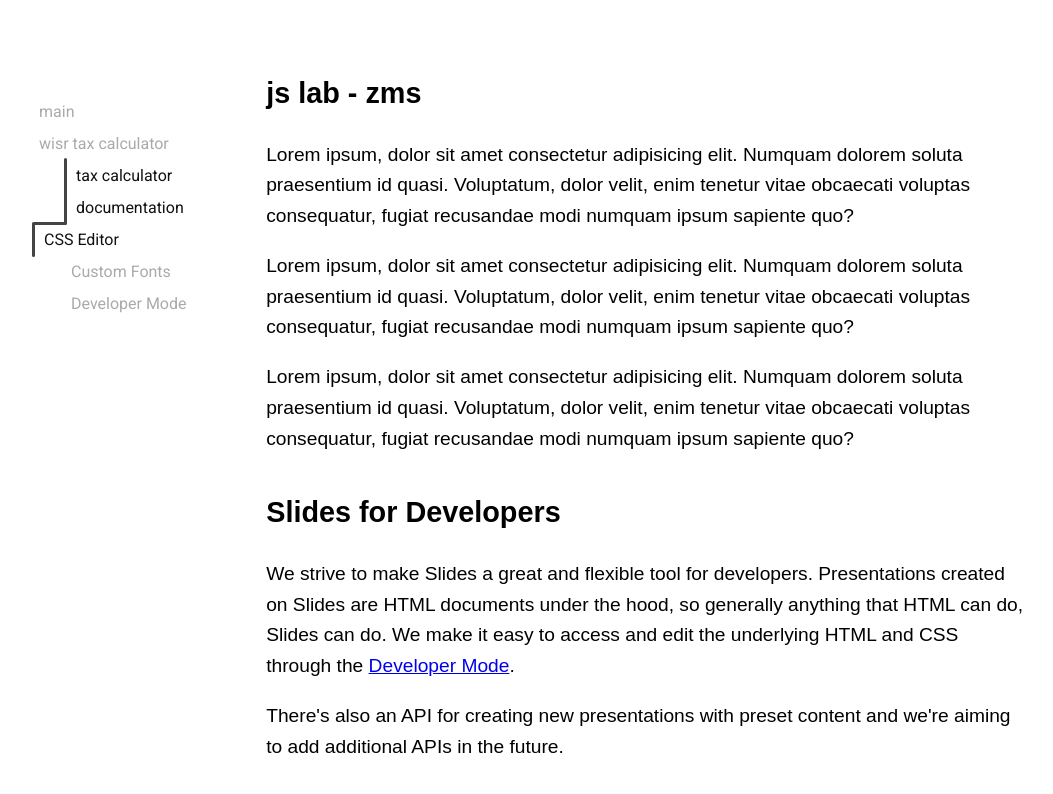
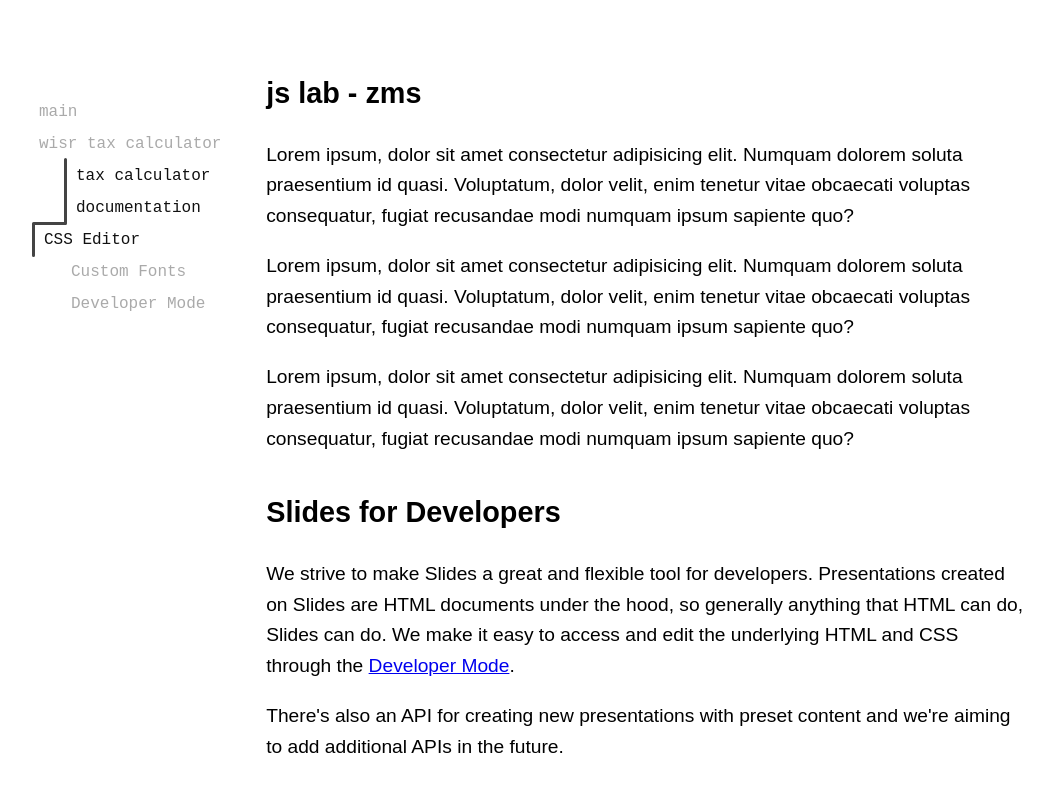
Before and after one commit to zmscode/zmscode.github.io, a website: page index.html in a window 1280 px wide. Shown: the top 794 px of the page, without its empty margins (25-1078 px from the left). Drawn offline with Linux system fonts and the light colour scheme; a web font is replaced by a local one.

Commit message:
Update style.css

```diff
--- a/style.css
+++ b/style.css
@@ -10,7 +10,7 @@
     padding: 1em 2em 2em 17em;
     font-size: 16px;
     line-height: 1.6;
-    font-family: 'Roboto', sans-serif; }
+    font-family: 'JetBrains Mono', monospace; }
 
   .toc {
     position: fixed;
```
